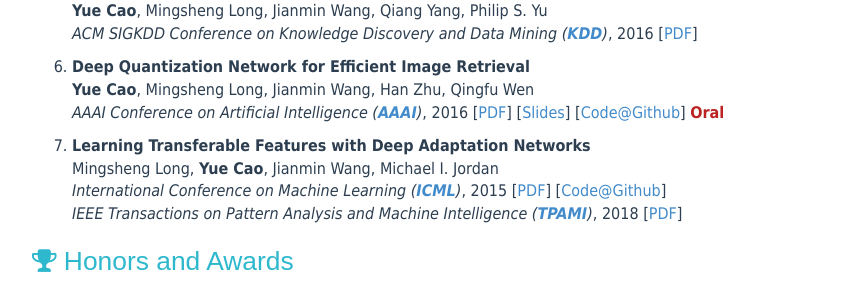
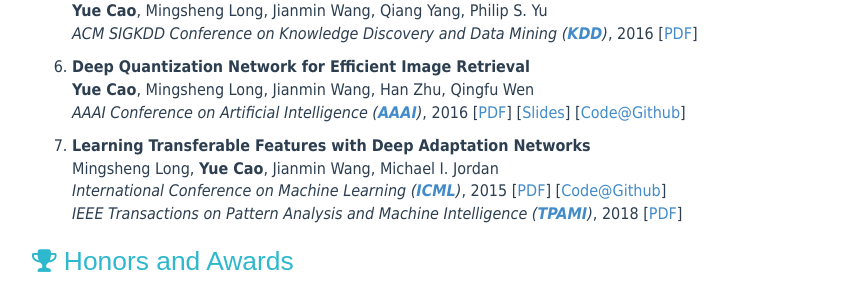
Before and after one commit to caoyue10/caoyue10.github.io, a Jekyll site: the page built from index.html, in a window 1280 px wide. Shown: the part 1093-1388 px from the top of the page, without its empty margins (138-1002 px from the left). Built offline with Jekyll 4.4.1, drawn with Linux system fonts in a browser that asks for light colours; the list of posts is cut into pages by our own code.

Commit message:
Update index.html

```diff
--- a/index.html
+++ b/index.html
@@ -86,7 +86,6 @@
             <br>
             <em>AAAI Conference on Artificial Intelligence (<a href="http://www.aaai.org/Conferences/AAAI/aaai16.php"><strong>AAAI</strong></a>)</em>, 2016
             [<a href="doc/deep-quantization-networks-dqn-aaai16.pdf">PDF</a>] [<a href="doc/deep-quantization-networks-dqn-slides-aaai16.pdf">Slides</a>] [<a href="https://github.com/caoyue10/cvpr17-dvsq/tree/aaai16-dqn">Code@Github</a>]
-	    <span class="highlight"><strong>Oral</strong></span>
         </p>
       </li>
       <li>
```
